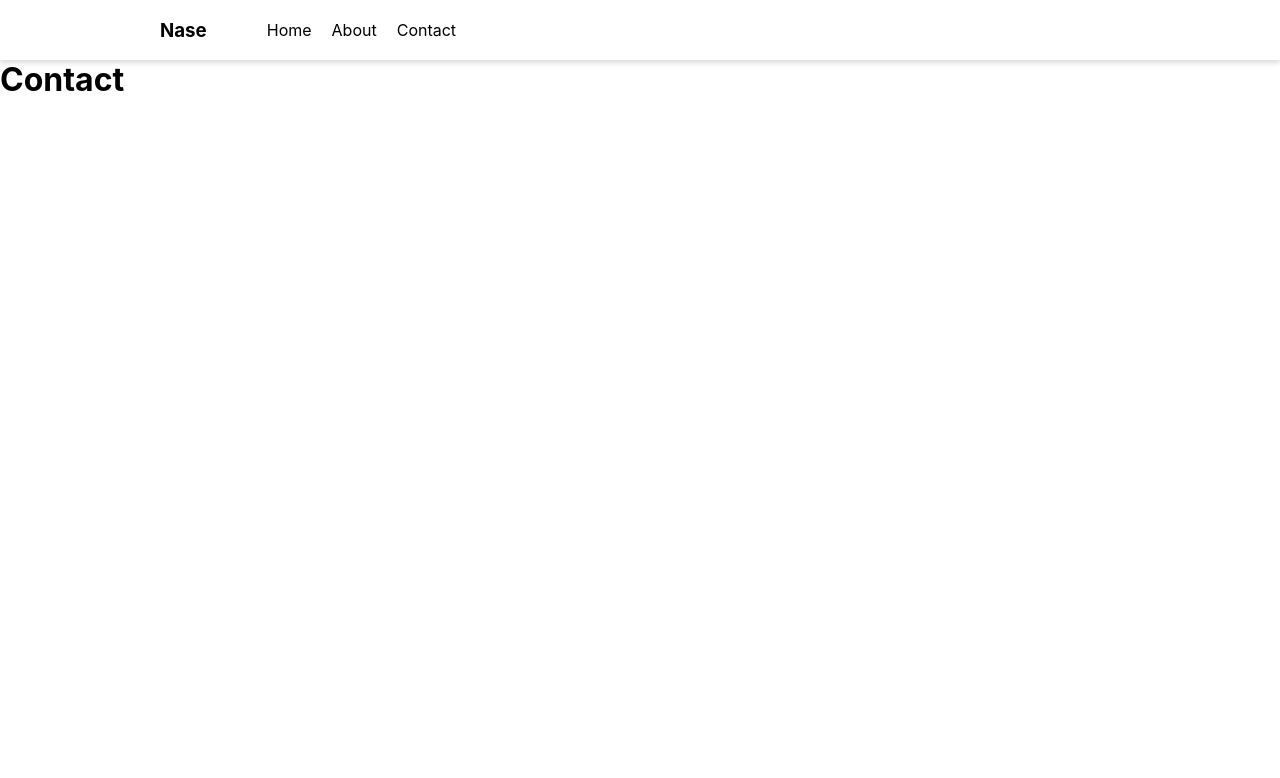
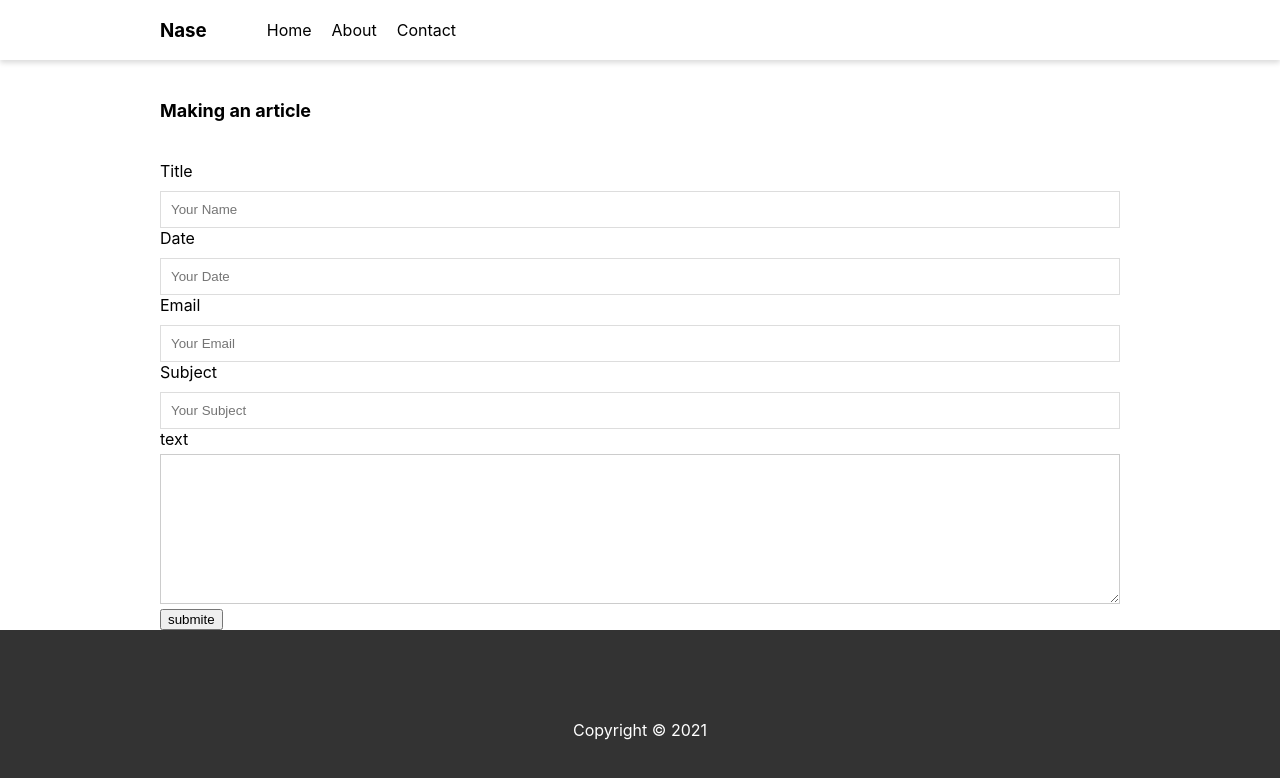
Before and after one commit to yashar6846/motivationToBeJS, a React (Create React App) app in the folder react/JsonServer/yashar/: page /contact in a window 1280 px wide. Shown: the top 778 px of the page. Built offline with nearby package versions, Linux system fonts and the light colour scheme.

Commit message:
add spreatoprator

```diff
--- a/react/JsonServer/yashar/src/components/peges/article/article.module.css
+++ b/react/JsonServer/yashar/src/components/peges/article/article.module.css
@@ -1,14 +1,15 @@
 .articleWraper{
 
-    height: 270px;
+    /* height: 270px;
    box-shadow: 0px 3px 5px #ccc;
-    margin-bottom: 20px;
+    margin-bottom: 20px; */
 
 }
-.articleWraper h3{
-    text-align: left;
-    padding: 8px 16px;
-    font-weight: 10;
+.articleWraper h3 {
+
+    margin-top: 40px;
+    font-size: 20px;
+    margin-bottom: 20px;
 }
 .articleWraper p{
     text-align: left;
--- a/react/JsonServer/yashar/src/components/peges/contact/Contact.jsx
+++ b/react/JsonServer/yashar/src/components/peges/contact/Contact.jsx
@@ -1,10 +1,65 @@
+import { useState } from 'react';
+import  {Foter}  from '../../../components/foter/Foter';
 import { Navbar } from "../../navbar/Navbar"
+import { Textarea } from '../textarea /Textarea';
 import styled from "./contact.module.css"
+
 export const Contact=()=>{
+
+    const[nowArticle, setNowArticle]=useState({
+        title:"",
+        date: "",
+        emaile: "",
+        subject: "",
+        message: ""
+    })
+
+    const handleChange=(e)=>{
+       setNowArticle((prevState)=>({
+         ...prevState,
+        [e.target.name] : e.target.value
+       }))
+    }
+
+    const handleArticleChange=(e)=>{
+      setNowArticle((prevState)=>({
+        ...prevState,
+       message: e.target.value
+      }))
+    }
+  console.log(nowArticle);
     return(
-        <div className={styled.contactWrapper}>
-            <Navbar  title="Nase"/>
-            <h1>Contact</h1>
-        </div>
+      <>
+          <Navbar  title="Nase"/>
+         <div className={styled.contactWrapper}>
+                <div className="countainer">
+                <h3>Making an article</h3>
+                <div className={styled.inputWrapper}>
+                <label>Title</label>
+                <input name='text' type="text" onChange={handleChange} placeholder="Your Name"/>
+               </div>
+
+               <div className={styled.inputWrapper}>
+                <label>Date</label>
+                <input name='date' type="text" onChange={handleChange} placeholder="Your Date"/>
+                </div>
+                <div className={styled.inputWrapper}>
+                <label>Email</label>
+                <input name='email' type="text" onChange={handleChange} placeholder="Your Email"/>
+                </div>
+                <div className={styled.inputWrapper}>
+                <label>Subject</label>
+                <input name='subject' type="text" onChange={handleChange} placeholder="Your Subject"/>
+                </div>
+                <Textarea  label="text" handleChange={handleArticleChange}/>
+
+                <div className={styled.buttonWraper}>
+                  <button>submite</button>
+                </div>
+            </div>
+            <Foter />
+         </div>
+        </>
+
     )
 }
--- a/react/JsonServer/yashar/src/components/peges/contact/contact.module.css
+++ b/react/JsonServer/yashar/src/components/peges/contact/contact.module.css
@@ -1,3 +1,22 @@
 .contactWrapper{
 
 }
+.contactWrapper h3{
+    margin: 40px 0;
+    font-size: 18px;
+    font-weight: bold;
+}
+
+.inputWrapper{
+
+}
+.inputWrapper label{
+    display: block;
+    margin-bottom: 10px;
+    text-align: left;
+}
+.inputWrapper input{
+    padding: 10px;
+    width: 100%;
+    border: 1px solid #DDD;
+}
--- /dev/null
+++ b/react/JsonServer/yashar/src/components/peges/textarea /Textarea.jsx
@@ -0,0 +1,9 @@
+import styled from "./textarea.module.css";
+export const Textarea =(props)=>{
+    return(
+     <div className={styled.textareaWraper}>
+        <label>{props.label}</label>
+        <textarea onChange={props.handleChange}></textarea>
+     </div>
+    )
+};
--- /dev/null
+++ b/react/JsonServer/yashar/src/components/peges/textarea /textarea.module.css
@@ -0,0 +1,25 @@
+.textareaWraper{
+
+}
+
+.textareaWraper label{
+    display: block;
+    margin-bottom: 5px;
+    text-align: left;
+}
+.textareaWraper textarea{
+    width: 100%;
+    min-height: 150px;
+    border: 1px solid #ccc;
+}
+.buttonWraper{
+  padding: 5px 10px;
+  background-color: blue;
+  color: white;
+  border-radius: 5px ;
+  border: none;
+  font-size: 14px;
+}
+.buttonWraper:hover{
+  opacity: .8;
+}
--- a/react/JsonServer/yashar/src/index.css
+++ b/react/JsonServer/yashar/src/index.css
@@ -10,6 +10,9 @@ body {
 code {
   font-family: source-code-pro, Menlo, Monaco, Consolas, 'Courier New',
     monospace;
+}
+*{
+  box-sizing: border-box;
 }
 
 h1,h2,h3,h4,h5,h6,li,ul,p {
```
Also changed, not shown: react/JsonServer/yashar/src/components/peges/home/Home.jsx (+0 -34 lines).
